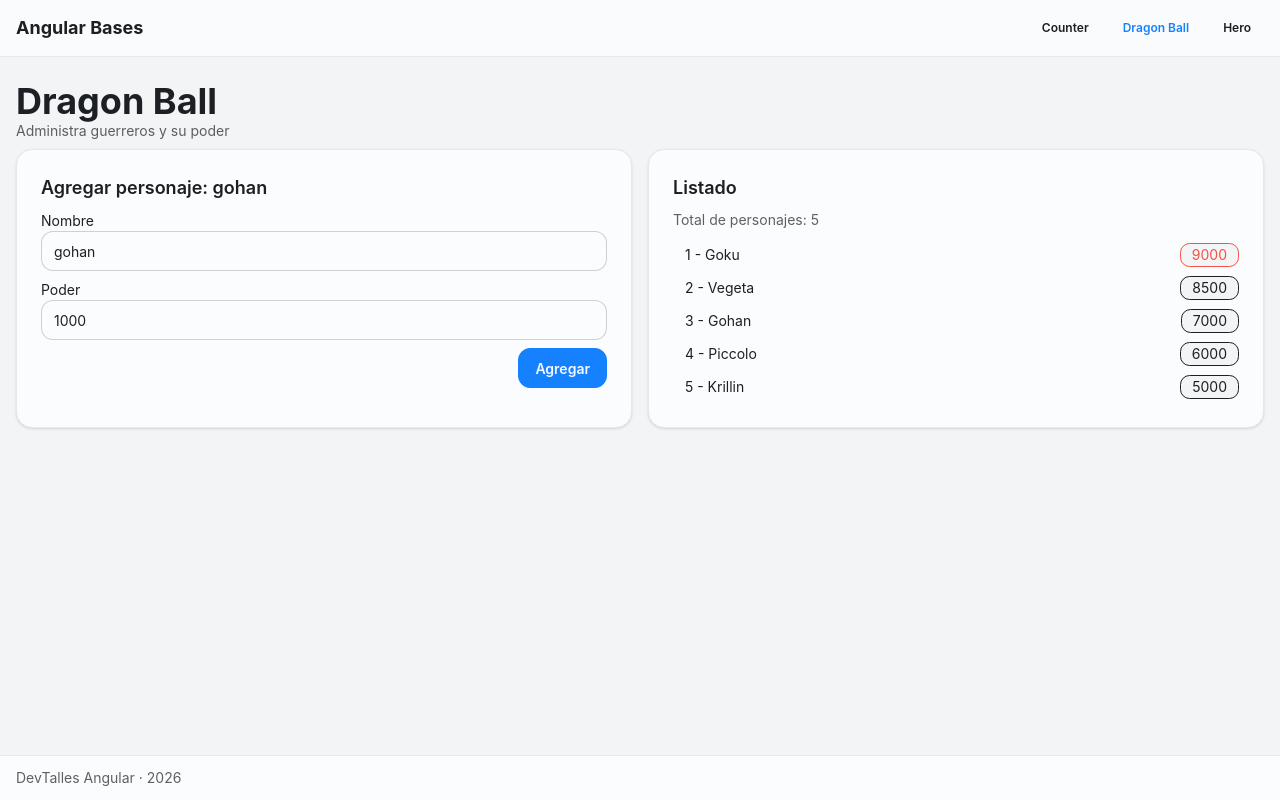
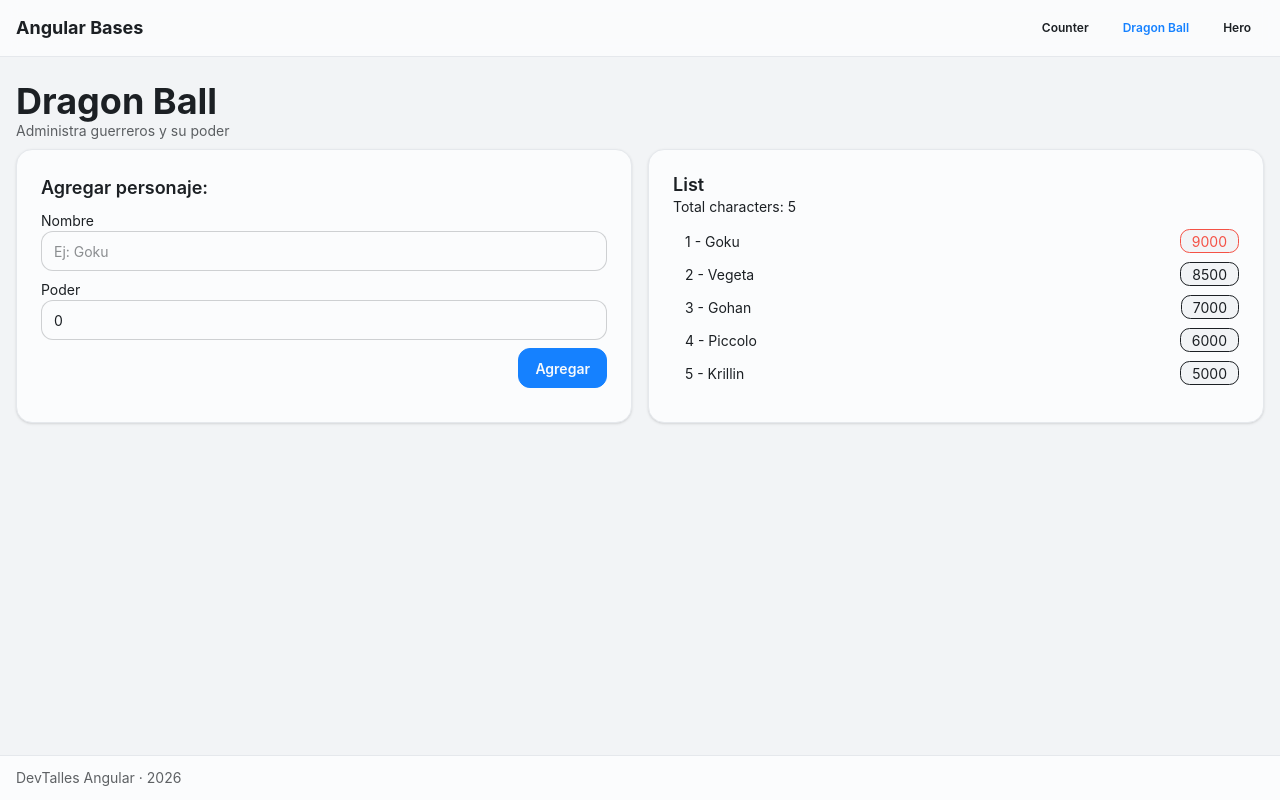
Before and after one commit to PatricioOsorio/angular-devtalles-course, an Angular app in the folder 01-bases/: page /dragonball in a window 1280 px wide. Built offline with nearby package versions, Linux system fonts and the light colour scheme.

Commit message:
(Sección 5: Expandir bases) Función input - Comunicación entre componentes

```diff
--- /dev/null
+++ b/01-bases/src/app/components/character-form/character-form.html
@@ -0,0 +1,35 @@
+<div class="grid gap-4 md:grid-cols-2">
+  <section class="card border-base-300 bg-base-100 border shadow-sm">
+    <div class="card-body">
+      <h2 class="card-title text-lg">Agregar personaje: {{ name() }}</h2>
+
+      <label class="form-control w-full">
+        <span class="label-text mb-1 text-sm">Nombre</span>
+        <input
+          (input)="handleInputName($event)"
+          [value]="name()"
+          class="input input-bordered w-full"
+          type="text"
+          placeholder="Ej: Goku"
+        />
+      </label>
+
+      <label class="form-control w-full">
+        <span class="label-text mb-1 text-sm">Poder</span>
+        <input
+          (input)="handleInputPower($event)"
+          [value]="power()"
+          class="input input-bordered w-full"
+          type="number"
+          placeholder="Ej: 9000"
+        />
+      </label>
+
+      <div class="card-actions justify-end">
+        <button (click)="handleAddCharacter()" class="btn btn-primary" type="button">
+          Agregar
+        </button>
+      </div>
+    </div>
+  </section>
+</div>
--- /dev/null
+++ b/01-bases/src/app/components/character-form/character-form.ts
@@ -0,0 +1,14 @@
+import { Component } from '@angular/core';
+
+@Component({
+  selector: 'app-character-form',
+  imports: [],
+  templateUrl: './character-form.html',
+})
+export class CharacterForm {
+  name: any;
+  handleInputName: any;
+  handleInputPower: any;
+  power: any;
+  handleAddCharacter: any;
+}
--- /dev/null
+++ b/01-bases/src/app/components/character-list/character-list.html
@@ -0,0 +1,12 @@
+<ul class="menu bg-base-100 w-full p-0">
+  @for (character of characters(); track character.id; let idx = $index) {
+    <li class="rounded-box flex flex-row items-center justify-between">
+      <span>{{ idx + 1 }} - {{ character.name }}</span>
+      <span
+        [ngClass]="{ 'badge-error': character.power >= 9000 }"
+        class="badge badge-ghost badge-outline"
+        >{{ character.power }}</span
+      >
+    </li>
+  }
+</ul>
--- /dev/null
+++ b/01-bases/src/app/components/character-list/character-list.ts
@@ -0,0 +1,12 @@
+import { NgClass } from '@angular/common';
+import { Component, input } from '@angular/core';
+import { ICharacter } from '@app/interfaces/character';
+
+@Component({
+  selector: 'app-character-list',
+  imports: [NgClass],
+  templateUrl: './character-list.html',
+})
+export class CharacterList {
+  characters = input.required<ICharacter[]>();
+}
--- /dev/null
+++ b/01-bases/src/app/components/ui/card/card.html
@@ -0,0 +1,34 @@
+<div [class]="cardClasses()">
+  @if (imageUrl()) {
+    <figure>
+      <img [src]="imageUrl()!" [alt]="imageAlt()" />
+    </figure>
+  }
+
+  <ng-content select="[card-media]"></ng-content>
+
+  <div [class]="bodyClasses()">
+    @if (title() || description()) {
+      <div>
+        @if (title()) {
+          <h2 class="card-title">
+            {{ title() }}
+            <ng-content select="[card-badge]"></ng-content>
+          </h2>
+        }
+
+        @if (description()) {
+          <p>{{ description() }}</p>
+        }
+      </div>
+    }
+
+    <ng-content></ng-content>
+
+    <ng-content select="[card-footer]"></ng-content>
+
+    <div class="card-actions justify-end">
+      <ng-content select="[card-actions]"></ng-content>
+    </div>
+  </div>
+</div>
--- /dev/null
+++ b/01-bases/src/app/components/ui/card/card.ts
@@ -0,0 +1,77 @@
+import { Component, computed, input } from '@angular/core';
+
+type CardSize = 'xs' | 'sm' | 'md' | 'lg' | 'xl';
+type CardTone = 'base' | 'primary' | 'neutral';
+
+@Component({
+  selector: 'app-card',
+  standalone: true,
+  templateUrl: './card.html',
+})
+export class AppCard {
+  title = input.required<string>();
+  description = input<string>('');
+
+  imageUrl = input<string | null>(null);
+  imageAlt = input<string>('Card image');
+
+  size = input<CardSize>('md');
+  tone = input<CardTone>('base');
+
+  bordered = input(false);
+  dashed = input(false);
+  side = input(false);
+  imageFull = input(false);
+  centered = input(false);
+  shadow = input(true);
+
+  cardClasses = computed(() => {
+    const classes = ['card', 'w-full', 'border-base-300', 'border', 'shadow-lg'];
+
+    if (this.shadow()) classes.push('shadow-sm');
+    if (this.bordered()) classes.push('card-border');
+    if (this.dashed()) classes.push('card-dash');
+    if (this.side()) classes.push('card-side');
+    if (this.imageFull()) classes.push('image-full');
+
+    switch (this.size()) {
+      case 'xs':
+        classes.push('card-xs');
+        break;
+      case 'sm':
+        classes.push('card-sm');
+        break;
+      case 'md':
+        classes.push('card-md');
+        break;
+      case 'lg':
+        classes.push('card-lg');
+        break;
+      case 'xl':
+        classes.push('card-xl');
+        break;
+    }
+
+    switch (this.tone()) {
+      case 'primary':
+        classes.push('bg-primary', 'text-primary-content');
+        break;
+      case 'neutral':
+        classes.push('bg-neutral', 'text-neutral-content');
+        break;
+      default:
+        classes.push('bg-base-100');
+        break;
+    }
+
+    return classes.join(' ');
+  });
+
+  bodyClasses = computed(() => {
+    const classes = ['card-body'];
+    if (this.centered()) {
+      classes.push('items-center', 'text-center');
+    }
+    return classes.join(' ');
+  });
+}
--- /dev/null
+++ b/01-bases/src/app/interfaces/character.ts
@@ -0,0 +1,5 @@
+export interface ICharacter {
+  id: number;
+  name: string;
+  power: number;
+}
--- a/01-bases/src/app/pages/dragonball-page/dragonball-page.html
+++ b/01-bases/src/app/pages/dragonball-page/dragonball-page.html
@@ -39,24 +39,12 @@
       </div>
     </section>
 
-    <section class="card border-base-300 bg-base-100 border shadow-sm">
-      <div class="card-body">
-        <h2 class="card-title text-lg">Listado</h2>
-        <p class="text-sm opacity-70">Total de personajes: {{ characters().length }}</p>
+    <!-- <app-card title="Form" description="Agrega un nuevo personaje a la lista">
+    <app-character-form (onAddCharacter)="handleAddCharacter($event)" />
+  </app-card> -->
 
-        <ul class="menu bg-base-100 w-full p-0">
-          @for (character of characters(); track character.id; let idx = $index) {
-            <li class="rounded-box flex flex-row items-center justify-between">
-              <span>{{ idx + 1 }} - {{ character.name }}</span>
-              <span
-                [ngClass]="{ 'badge-error': character.power >= 9000 }"
-                class="badge badge-ghost badge-outline"
-                >{{ character.power }}</span
-              >
-            </li>
-          }
-        </ul>
-      </div>
-    </section>
+    <app-card title="List" description="Total characters: {{ characters().length }}">
+      <app-character-list [characters]="characters()" />
+    </app-card>
   </div>
 </section>
--- a/01-bases/src/app/pages/dragonball-page/dragonball-page.ts
+++ b/01-bases/src/app/pages/dragonball-page/dragonball-page.ts
@@ -1,11 +1,9 @@
-import { NgClass } from '@angular/common';
-import { Component, computed, signal } from '@angular/core';
+import { Component, signal } from '@angular/core';
 
-export interface ICharacter {
-  id: number;
-  name: string;
-  power: number;
-}
+import { AppCard } from '@app/components/ui/card/card';
+import { ICharacter } from '@app/interfaces/character';
+import { CharacterList } from '@app/components/character-list/character-list';
+import { CharacterForm } from '@app/components/character-form/character-form';
 
 const INITIAL_CHARACTERS: ICharacter[] = [
   { id: 1, name: 'Goku', power: 9000 },
@@ -17,27 +15,38 @@
 
 @Component({
   selector: 'app-dragonball-page',
-  imports: [NgClass],
+  imports: [AppCard, CharacterList, CharacterForm],
   templateUrl: './dragonball-page.html',
 })
 export class DragonballPage {
   readonly characters = signal<ICharacter[]>(INITIAL_CHARACTERS);
 
-  readonly name = signal('gohan');
-  readonly power = signal(1000);
+  readonly name = signal('');
+  readonly power = signal(0);
 
   handleInputName($event: Event) {
     this.name.set(($event.target as HTMLInputElement).value);
   }
 
   handleInputPower($event: Event) {
-    this.power.set(Number(($event.target as HTMLInputElement).value));
+    this.power.set(+($event.target as HTMLInputElement).value);
+  }
+
+  handleReset() {
+    this.name.set('');
+    this.power.set(0);
   }
 
   handleAddCharacter() {
+    const isValid = this.name() && this.power() && this.power() > 0;
+
+    if (!isValid) return;
+
     this.characters.update((c) => [
       ...c,
       { id: +new Date(), name: this.name(), power: this.power() },
     ]);
+
+    this.handleReset();
   }
 }
```
